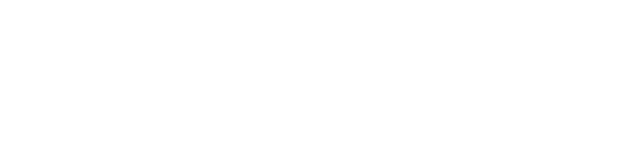
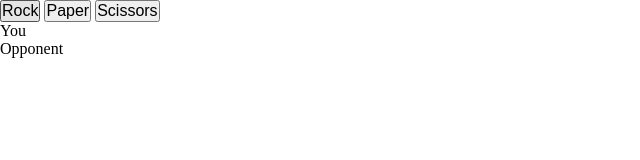
Before and after one commit to devRaphael13/rock-paper-scissors, a plain HTML site: page index.html in a window 1280 px wide. Shown: the whole page, without its empty margins (0-640 px from the left). Drawn offline with Linux system fonts and the light colour scheme.

Commit message:
Update index.html

```diff
--- a/index.html
+++ b/index.html
@@ -9,9 +9,20 @@
 </head>
 <body>
     <main>
-        <div class="weapons"></div>
-        <div class="choices"></div>
-        <div class="scores"></div>
+        <div class="weapons">
+            <button>Rock</button>
+            <button>Paper</button>
+            <button>Scissors</button>
+        </div>
+
+        <div class="choices">
+            <div>You</div>
+            <div>Opponent</div>
+        </div>
+
+        <div class="scores">
+
+        </div>
     </main>
     <script src="script.js"></script>
 </body>
```
